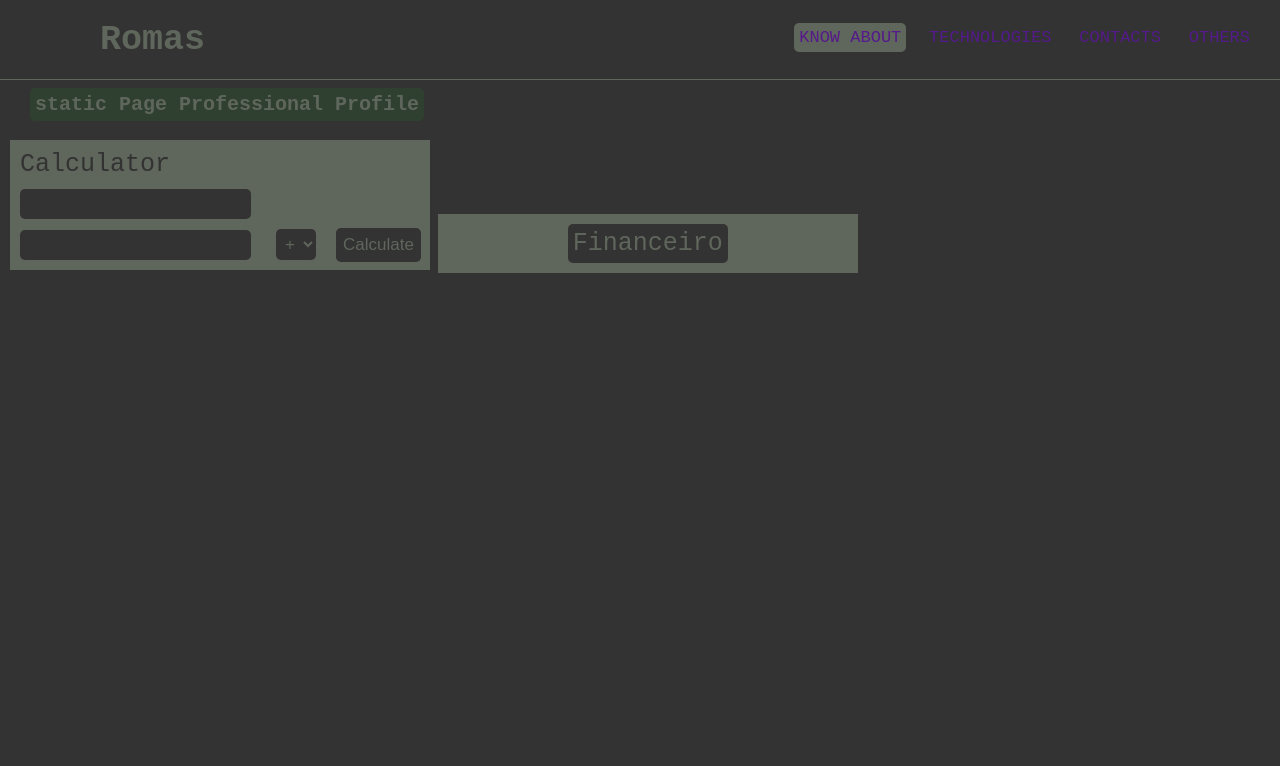
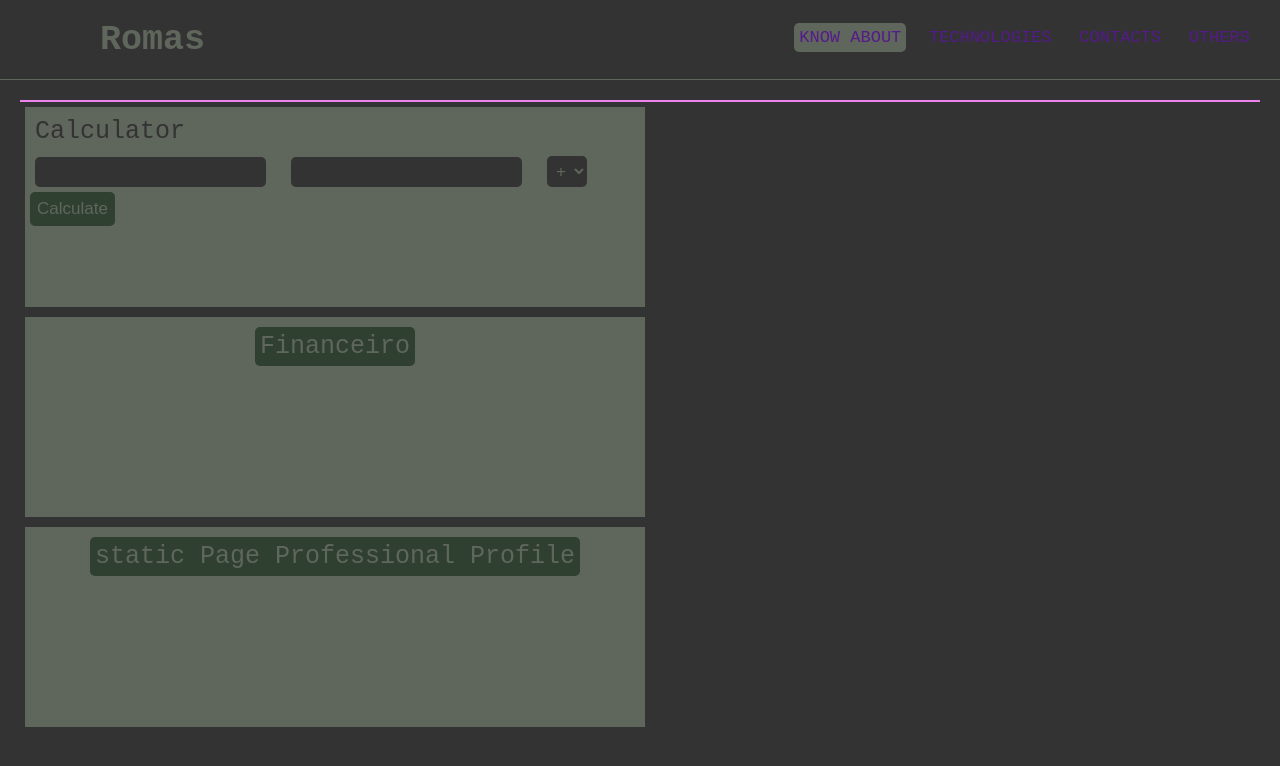
Before and after one commit to romassoares/perfilProfissional, a plain HTML site: page index.html in a window 1280 px wide. Drawn offline with Linux system fonts and the light colour scheme.

Commit message:
organizando layout do body

```diff
--- a/index.html
+++ b/index.html
@@ -31,9 +31,6 @@
             </ul>
         </nav>
         <div class="container">
-            <div class="systens">
-                <a href="basic/basic.html">static Page Professional Profile </a>
-            </div>
             <div class="my">
                 <div id="divImg"></div>
                 <div class="txtNav"></div>
@@ -54,15 +51,19 @@
                     <button class="btn" onclick="calc(one,two,op)">Calculate</button>
                     <div id="result"></div>
                 </div>
-
                 <!--  -->
-
                 <div class="skill">
                     <div class="fin">
                         <a class="btnFin" href="gestao/index.html"> Financeiro</a>
                     </div>
                 </div>
-
+                <!--  -->
+                <div class="skill">
+                    <div class="fin">
+                        <a class="btnFin" href="basic/basic.html">static Page Professional Profile </a>
+                    </div>
+                </div>
+                <!--  -->
             </div>
         </div>
     </body>
--- a/skills.js
+++ b/skills.js
@@ -5,7 +5,7 @@ function calc(one, two, op) {
     const result = document.querySelector('#result')
     if (result) {
         if (p == '+') {
-            const soma = x + y
+            const soma = (x + y)
             result.innerText = soma
         }
         if (p == '-') {
--- a/welcome.css
+++ b/welcome.css
@@ -13,39 +13,29 @@
     box-sizing: border-box;
     background: var(--c);
 }
-.systens{
-    width: 100%;
-}
-.systens a{
-    font-size: 20px;
-    font-weight: 600;
-    padding: 5px;
-    border: none;
-    background: var(--d);
-    color: var(--e);
-    border-radius: 5px;
-    line-height: 50px;
-    margin-left: 30px;
-}
-.systens a:hover{
-    color: var(--d);
-}
 .container{
-    width: 100%;
+    display: block;
+    padding: 20px;
 }
 body{
     font-family: monospace;
     color: var(--e);
 }
+.my{
+    display: block;
+    border: 1px solid violet;
+}
 .skillWithTechnologies{
-    padding: 10px;
     width: 100%;
+    display: inline-block;
 }
-/*  */
 .skill{
-    display: inline-block;
-    width: 33.33%;
+    float: left;
+    /* display: inline-block; */
+    width: 50%;
+    height: 200px;
     padding: 5px;
+    margin: 5px;
     background: var(--e);
     font-size: 25px;
 }
@@ -55,10 +45,15 @@ body{
     background: var(--e);
 }
 .fin .btnFin{
+    background: var(--d);
     border: none;
     border-radius: 5px;
     padding: 5px;
     color: var(--e);
+}
+.fin .btnFin:hover{
+    background: var(--c);
+    color: #9c9b9b;
 }
 .skill label{
     display: block;
@@ -75,7 +70,6 @@ body{
     border-radius: 5px;
     padding: 5px;
     margin: 5px;
-    width: auto;
     color: var(--e);
 }
 .skill .inputCalc:hover{
@@ -85,10 +79,12 @@ body{
     padding: 7px;
     font-size: 17px;
     border: none;
+    background: var(--d);
     color: var(--e);
     border-radius: 5px;
 }
 .skill .btn:hover{
+    background-color: var(--c);
     color: #9c9b9b;
     transition: .5s;
 }
@@ -97,10 +93,6 @@ body{
     color: #004e00;
     font-weight: bold;
 }
-
-
-
-
 /*  */
 nav{
     height: 80px;
@@ -146,7 +138,7 @@ nav li a.active,a:hover {
 #check{
     display: none;
 }
-@media (max-width: 952px) {
+@media (max-width: 958px) {
    nav .logo{
        font-size: 30px;
        padding-left: 50px;
@@ -154,6 +146,9 @@ nav li a.active,a:hover {
    nav li a{
        font-size: 16px;
    }
+   .skill{
+        width: 50%;
+    }
 }
 @media (max-width: 858px){
     .checkbtn{
@@ -183,6 +178,9 @@ nav li a.active,a:hover {
     #check:checked ~ ul{
         left: 0;
     }
+    .skill{
+        width: 100%;
+    }
 }
 
 @media (max-width:405px){
@@ -192,4 +190,7 @@ nav li a.active,a:hover {
         padding: 0 75px;
         font-weight: bold;
     }
+    .skill{
+        width: 100%;
+    }
 }
```
